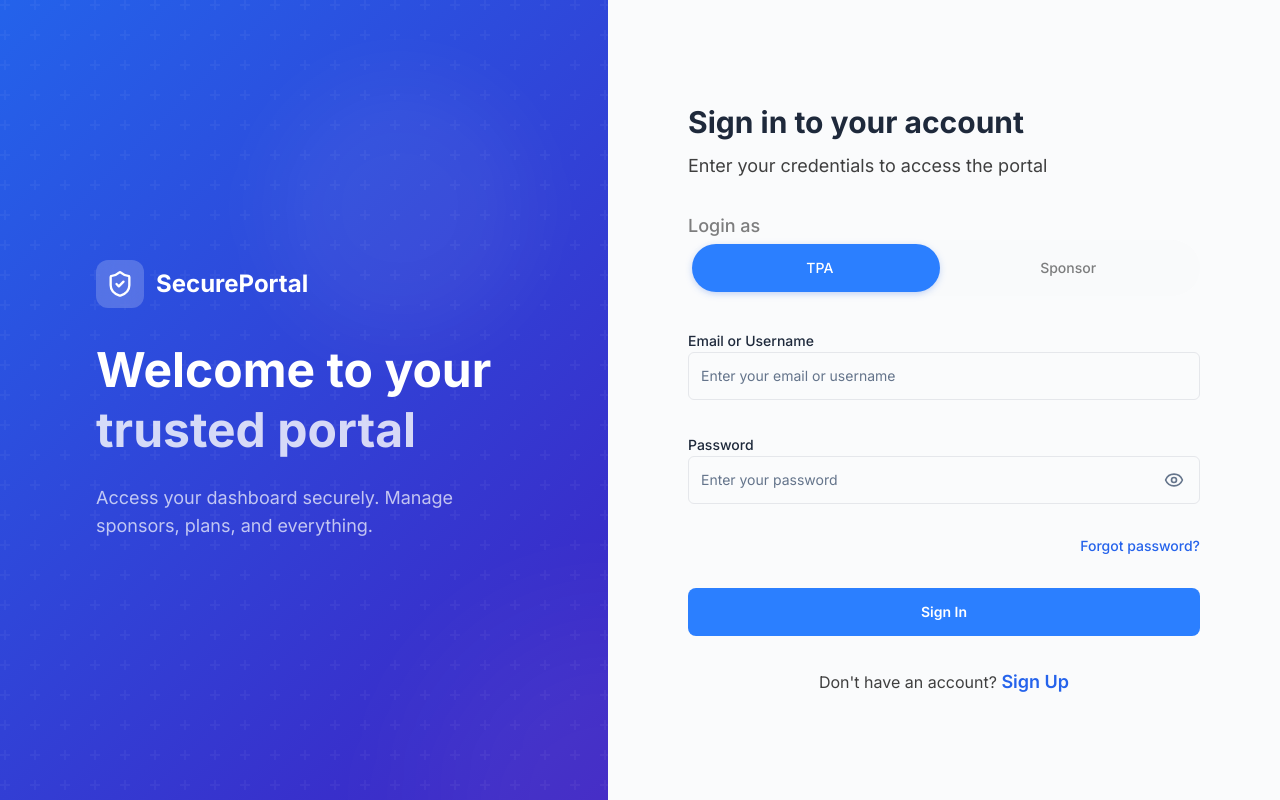
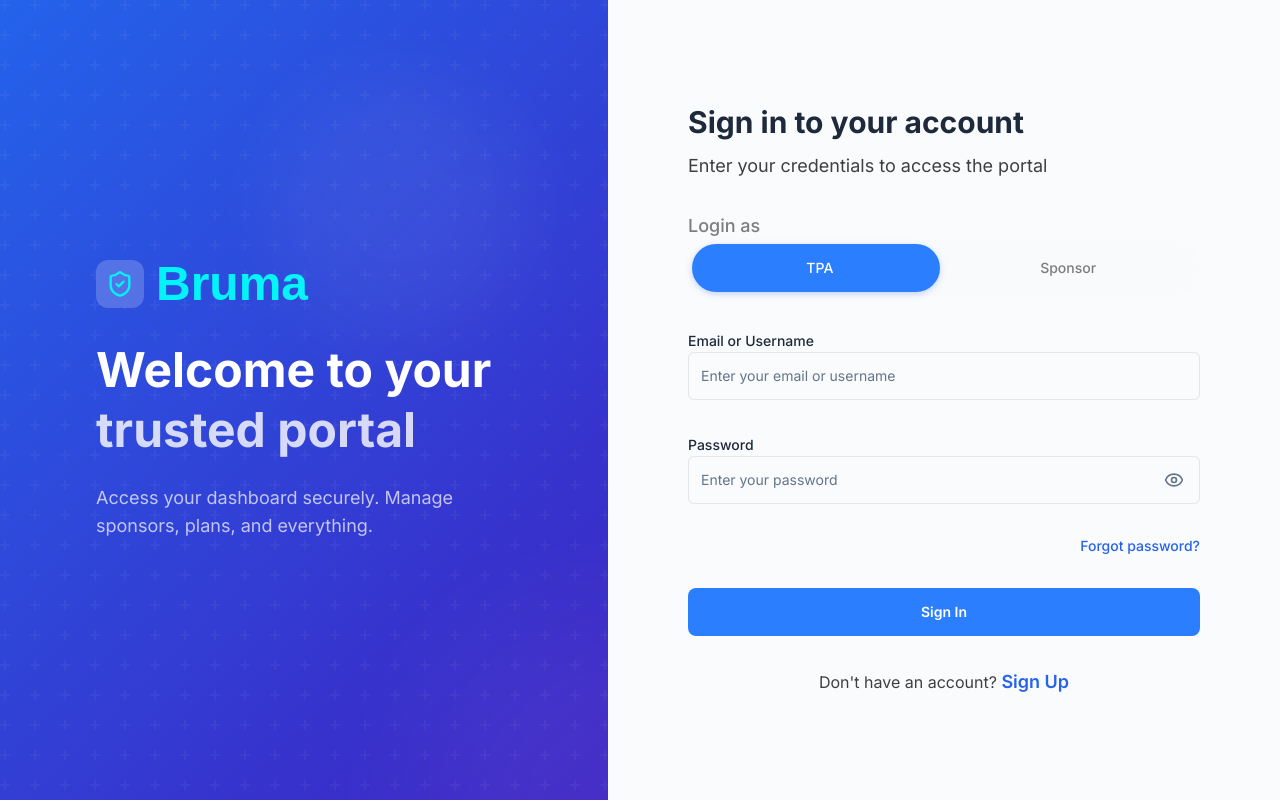
Before and after one commit to gagandeeo/bruma-portal, a Next.js app: page / in a window 1280 px wide. Built offline with nearby package versions, Linux system fonts and the light colour scheme; a web font is replaced by a local one.

Commit message:
adding Bruma on login page

```diff
--- a/app/page.tsx
+++ b/app/page.tsx
@@ -2,7 +2,7 @@ import AcmeLogo from './components/ui/acme-logo';
 import { ArrowRightIcon } from '@heroicons/react/24/outline';
 import Link from 'next/link';
 import Image from 'next/image';
-import { lusitana } from './components/ui/fonts';
+import { wix } from './components/ui/fonts';
 import LoginForm from './components/login/login-form';
 import { ShieldCheck } from "lucide-react";
 
@@ -15,9 +15,9 @@ export default function Page() {
         <div className="relative z-10 flex flex-col justify-center px-16 xl:px-24">
           <div className="flex items-center gap-3 mb-8">
             <div className="w-12 h-12 rounded-xl bg-white/20 backdrop-blur-sm flex items-center justify-center">
-              <ShieldCheck className="w-7 h-7 text-white" />
+              <ShieldCheck className="w-7 h-7 text-[#02f4fa]" />
             </div>
-            <span className="text-2xl font-bold text-white">SecurePortal</span>
+            <span className={`${wix.className} antialiased text-5xl font-bold text-[#02f4fa]`}>Bruma</span>
           </div>
           <h1 className="text-4xl xl:text-5xl font-bold text-white leading-tight mb-6">
             Welcome to your<br />
```
